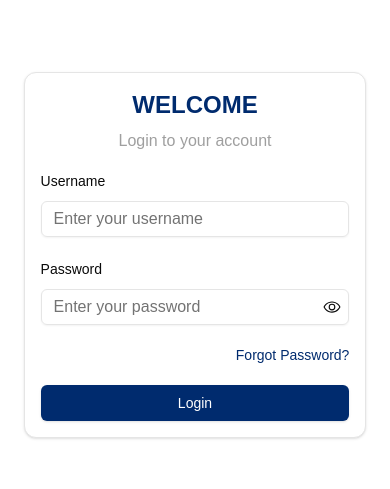
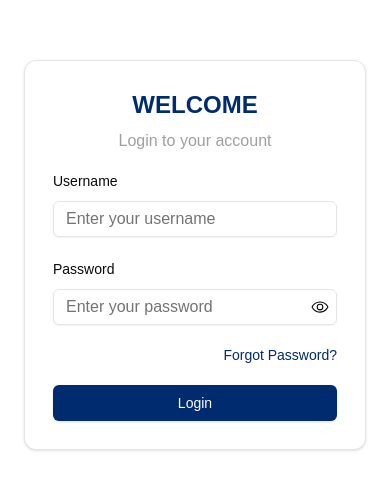
Before and after one commit to QuantumU-7/ewsd-bc21-seven-fe, a Next.js app: page /login in a window 390 px wide. Shown: the part 167-656 px from the top of the page. Built offline with nearby package versions, Linux system fonts and the light colour scheme; no server answers.

Commit message:
📱 Responsive on leaderboard and my idea

```diff
--- a/src/components/forgot-password/components/EmailForm.jsx
+++ b/src/components/forgot-password/components/EmailForm.jsx
@@ -36,7 +36,7 @@ export const EmailForm = ({ onSubmit, isLoading }) => {
             <FormItem>
               <FormLabel>Email</FormLabel>
               <FormControl>
-                <Input placeholder="email" {...field} />
+                <Input placeholder="Enter your email" {...field} />
               </FormControl>
               <FormMessage />
             </FormItem>
--- a/src/components/forgot-password/index.jsx
+++ b/src/components/forgot-password/index.jsx
@@ -55,8 +55,8 @@ const ForgotPasswordForm = () => {
 
   return (
     <div className="flex justify-center items-center h-screen">
-      <Card className="w-full mx-6 md:w-[70vw] lg:w-[70vw] lg:h-[50vh] xl:w-[50vw] xl:h-[50vh]">
-        <CardContent className="flex flex-col lg:flex-row p-0 justify-between items-center h-full">
+      <Card className="w-full mx-6 max-w-3xl">
+        <CardContent className="flex justify-center flex-col lg:flex-row p-0 lg:justify-between items-center h-[388px]">
           <div className="w-full lg:w-1/2 p-[4vw]">
             <div className="flex flex-col items-center justify-center mb-9">
               <p className="text-2xl font-bold mb-2 text-primary">
@@ -83,7 +83,7 @@ const ForgotPasswordForm = () => {
             </div>
             {error && <p className="text-center text-destructive">{error}</p>}
           </div>
-          <div className="lg:w-1/2 lg:h-full relative justify-center hidden lg:flex">
+          <div className="lg:w-1/2 relative justify-center hidden lg:flex h-[388px]">
             <Image
               src={uniImage}
               alt="university logo"
--- a/src/components/leaderboards/index.jsx
+++ b/src/components/leaderboards/index.jsx
@@ -56,7 +56,7 @@ const IdeasDashboard = () => {
       </div>
 
       <Tabs defaultValue="popular" className="w-full">
-        <TabsList className="grid w-[15vw] grid-cols-2 mb-2">
+        <TabsList className="grid w-full lg:w-[15vw] grid-cols-2 mb-2">
           <TabsTrigger value="popular">Most Popular</TabsTrigger>
           <TabsTrigger value="viewed">Most Viewed</TabsTrigger>
         </TabsList>
--- a/src/components/login/index.jsx
+++ b/src/components/login/index.jsx
@@ -87,9 +87,9 @@ const LoginForm = () => {
 
   return (
     <div className="flex  justify-center items-center h-screen">
-      <Card className="w-full mx-6 md:w-[70vw] lg:w-[70vw] lg:h-[50vh] xl:w-[50vw] xl:h-[50vh]">
-        <CardContent className="flex flex-col lg:flex-row p-0 justify-between items-center h-full">
-          <div className="w-full lg:w-1/2 p-[4vw]">
+      <Card className="w-full mx-6 max-w-3xl">
+        <CardContent className="flex flex-col lg:flex-row p-0 justify-between items-center h-[388px]">
+          <div className="w-full lg:w-1/2 p-7">
             <div className="flex flex-col items-center justify-center mb-4">
               <p className="text-2xl font-bold uppercase mb-2 text-primary">
                 Welcome
@@ -155,13 +155,13 @@ const LoginForm = () => {
               </form>
             </Form>
           </div>
-          <div className="lg:w-1/2 lg:h-full relative justify-center hidden lg:flex">
+          <div className="lg:w-1/2 relative justify-center hidden lg:flex h-[388px]" >
             <Image
               src={uniImage}
               alt="university logo"
               fill
               style={{ objectFit: "cover" }}
-              className="rounded-l-none rounded-r-lg"
+              className="rounded-l-none rounded-r-lg w-full "
             />
           </div>
         </CardContent>
--- a/src/components/my-ideas-list/components/IdeaTable.jsx
+++ b/src/components/my-ideas-list/components/IdeaTable.jsx
@@ -174,7 +174,7 @@ const IdeaTable = ({ ideas, loading, pagination, handlePageChange }) => {
             currentPage={currentPagination.currentPage}
             totalPages={currentPagination.totalPages}
             onPageChange={pageChangeHandler}
-            position="end"
+            position="center"
           />
         </div>
       )}
```
